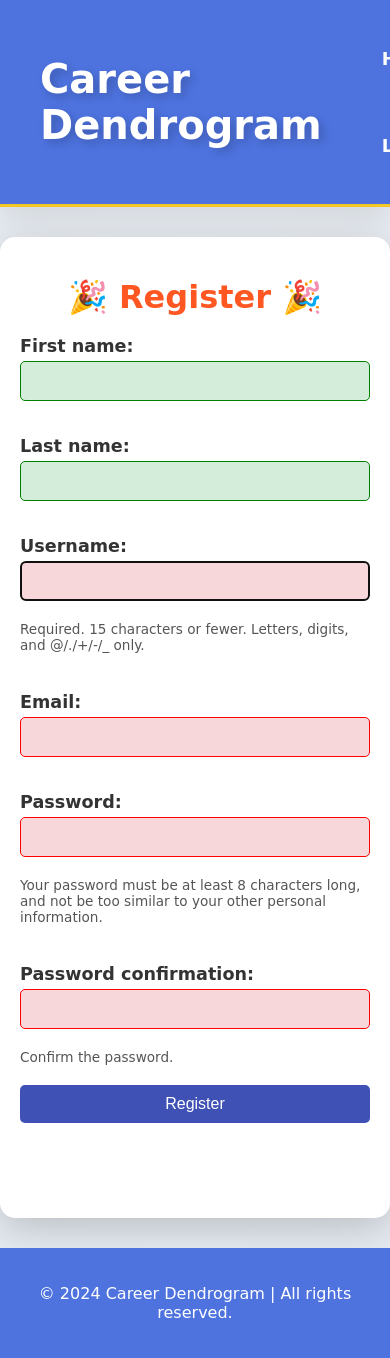
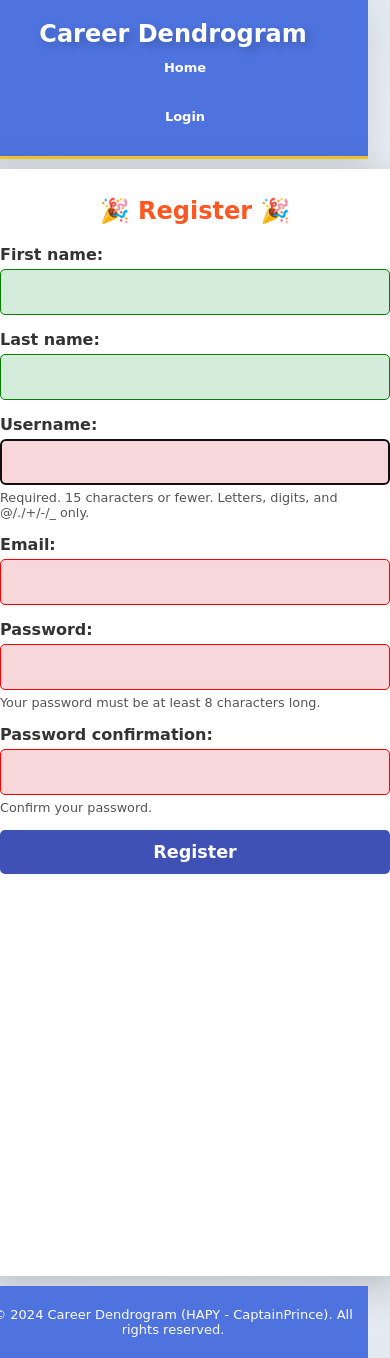
Before and after one commit to 01Prathamesh/Career_Dendrogram_Project, a Django app: page /register/ in a window 390 px wide. Run offline with Django 5.2, Linux system fonts and the light colour scheme.

Commit message:
New Feature : Registration page is now mobile compatible.

```diff
--- a/accounts/templates/registration/register.html
+++ b/accounts/templates/registration/register.html
@@ -25,35 +25,41 @@
         header {
             background-color: #4e73df; /* Soft blue */
             color: white;
-            padding: 30px 0;
+            padding: 20px 15px;
             display: flex;
             justify-content: space-between;
             align-items: center;
             border-bottom: 3px solid #f4c724; /* Soft yellow */
             box-shadow: 0 10px 30px rgba(0, 0, 0, 0.1);
             animation: slideInFromBottom 1s ease-out;
+            flex-wrap: wrap;
         }
 
         .header-title {
-            font-size: 40px;
+            font-size: 32px;
             font-weight: bold;
-            margin-left: 40px;
+            margin-left: 10px;
             text-shadow: 4px 4px 10px rgba(0, 0, 0, 0.2);
+            flex-grow: 1;
         }
 
         .navbar {
             display: flex;
-            gap: 30px;
-            padding: 0 30px;
+            gap: 20px;
+            padding: 0;
+            justify-content: center;
+            width: 100%;
+            flex-wrap: wrap;
         }
 
         .navbar a {
             color: white;
             text-decoration: none;
-            padding: 18px 30px;
+            padding: 10px 20px;
             border-radius: 8px;
             transition: all 0.4s;
             font-weight: bold;
+            text-align: center;
         }
 
         .navbar a:hover {
@@ -66,7 +72,7 @@
         /* Content Styles */
         .container {
             flex: 1;
-            max-width: 500px;
+            max-width: 100%;
             margin: 30px auto;
             padding: 20px;
             background-color: #fff;
@@ -80,21 +86,24 @@
             margin-bottom: 20px;
             color: #ff5722;
             animation: slideInFromBottom 2s ease-out;
+            font-size: 1.8em;
         }
 
         form {
             display: flex;
             flex-direction: column;
+            gap: 15px;
         }
 
         form input, form button {
-            margin-bottom: 15px;
-            padding: 10px;
+            padding: 12px;
+            font-size: 1rem;
             border: 1px solid #ddd;
             border-radius: 5px;
-            font-size: 1rem;
             width: 100%;
             box-sizing: border-box;
+            font-family: inherit;
+            background-color: #fff;
         }
 
         form button {
@@ -103,6 +112,7 @@
             border: none;
             cursor: pointer;
             transition: background-color 0.3s, transform 0.2s;
+            font-weight: bold;
         }
 
         form button:hover {
@@ -112,7 +122,6 @@
         }
 
         .form-group {
-            margin-bottom: 20px;
             text-align: left;
             display: flex;
             flex-direction: column;
@@ -121,7 +130,7 @@
         .form-group label {
             font-weight: bold;
             margin-bottom: 5px;
-            font-size: 1.1rem;
+            font-size: 1rem;
         }
 
         .form-group small {
@@ -130,15 +139,15 @@
             margin-top: 5px;
         }
 
-        /* Specific styles for invalid input fields */
+        /* Invalid input styles */
         .form-group input:invalid {
             border-color: red;
-            background-color: #f8d7da; /* Light red background */
+            background-color: #f8d7da;
         }
 
         .form-group input:valid {
             border-color: green;
-            background-color: #d4edda; /* Light green background */
+            background-color: #d4edda;
         }
 
         .error-message {
@@ -164,7 +173,7 @@
         footer {
             background-color: #4e73df;
             color: white;
-            padding: 20px 0;
+            padding: 15px;
             text-align: center;
             margin-top: auto;
             font-size: 16px;
@@ -195,6 +204,87 @@
         @keyframes slideInFromBottom {
             from { transform: translateY(50px); opacity: 0; }
             to { transform: translateY(0); opacity: 1; }
+        }
+
+        /* Mobile-responsive Styles */
+        @media (max-width: 768px) {
+            .header-title {
+                font-size: 28px;
+                margin-left: 0;
+                text-align: center;
+            }
+
+            .navbar {
+                flex-direction: column;
+                gap: 10px;
+                width: 100%;
+                justify-content: center;
+            }
+
+            .navbar a {
+                padding: 12px;
+                width: 100%;
+                text-align: center;
+                font-size: 14px;
+            }
+
+            .container {
+                margin: 20px;
+                width: 100%;
+                padding: 15px;
+                border-radius: 10px;
+            }
+
+            h1 {
+                font-size: 1.5em;
+                text-align: center;
+            }
+
+            form input, form button {
+                font-size: 1.2rem;
+                padding: 15px;
+            }
+
+            .form-group label {
+                font-size: 1rem;
+            }
+
+            .form-group small {
+                font-size: 0.8rem;
+            }
+
+            footer {
+                font-size: 14px;
+                padding: 10px 0;
+            }
+        }
+
+        /* Very small devices (e.g., phones in portrait mode) */
+        @media (max-width: 480px) {
+            .header-title {
+                font-size: 24px;
+            }
+
+            .navbar a {
+                padding: 12px;
+                font-size: 13px;
+            }
+
+            .container {
+                margin: 10px;
+                padding: 12px;
+                width: 100%;
+            }
+
+            form input, form button {
+                font-size: 1.1rem;
+                padding: 12px;
+            }
+
+            footer {
+                font-size: 13px;
+                padding: 8px 0;
+            }
         }
     </style>
 </head>
@@ -254,7 +344,7 @@
                     </div>
                 {% endif %}
             </div>
-            <br>
+
             <div class="form-group">
                 <label for="email">Email:</label>
                 {{ form.email }}
@@ -270,7 +360,7 @@
             <div class="form-group">
                 <label for="password1">Password:</label>
                 {{ form.password1 }}
-                <small>Your password must be at least 8 characters long, and not be too similar to your other personal information.</small>
+                <small>Your password must be at least 8 characters long.</small>
                 {% if form.password1.errors %}
                     <div class="error-message">
                         {% for error in form.password1.errors %}
@@ -279,11 +369,11 @@
                     </div>
                 {% endif %}
             </div>
-            <br>
+
             <div class="form-group">
                 <label for="password2">Password confirmation:</label>
                 {{ form.password2 }}
-                <small>Confirm the password.</small>
+                <small>Confirm your password.</small>
                 {% if form.password2.errors %}
                     <div class="error-message">
                         {% for error in form.password2.errors %}
@@ -298,7 +388,7 @@
     </div>
 
     <footer>
-        <p>&copy; 2024 Career Dendrogram | All rights reserved.</p>
+        <p>&copy; 2024 Career Dendrogram (HAPY - CaptainPrince). All rights reserved.</p>
     </footer>
 </body>
 </html>
```
